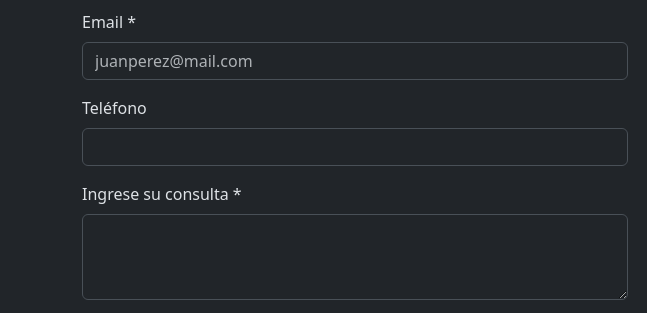
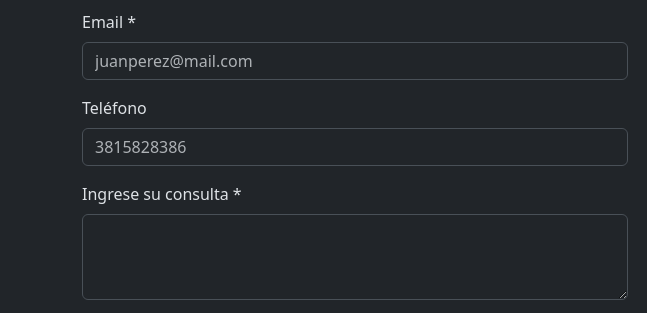
Before and after one commit to LourdesFrrl/cryptoFin, a plain HTML site: page pages/contactos.html in a window 1280 px wide. Shown: the part 252-565 px from the top of the page, 0-647 px from the left. Drawn offline with nearby package versions, Linux system fonts and the light colour scheme; files whose address does not match are found by name.

Commit message:
correccion de los inputs de formulario de contacto

```diff
--- a/pages/contactos.html
+++ b/pages/contactos.html
@@ -89,10 +89,11 @@
               <div class="mb-3">
                 <label for="telefono" class="form-label">Teléfono</label>
                 <input
-                  type="text"
+                  type="tel"
                   class="form-control"
                   id="telefono"
-                  placeholder=""
+                  placeholder="3815828386"
+                  required
                 />
               </div>
               <div class="mb-3">
```
